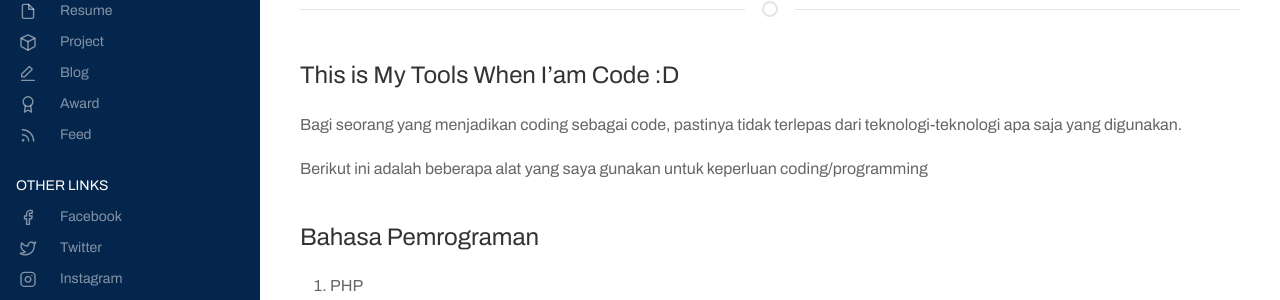
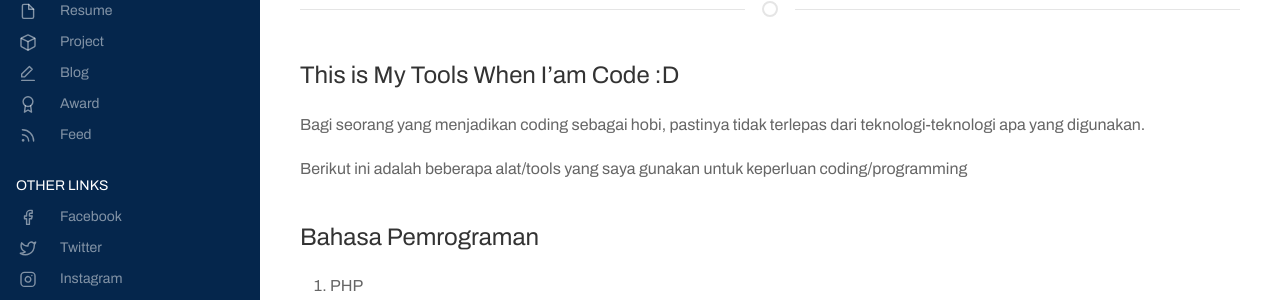
Before and after one commit to erwindosianipar/erwindosianipar.jekyll, a Jekyll site: the page built from _posts/2020-01-05-my-tools.md, in a window 1280 px wide and 900 px high. Shown: the part 207-507 px from the top of the window. Built offline with Jekyll 4.4.1, drawn with Linux system fonts in a browser that asks for light colours.

Commit message:
[UPDATE] typo blog post 2020/01/05

```diff
--- a/_posts/2020-01-05-my-tools.md
+++ b/_posts/2020-01-05-my-tools.md
@@ -7,9 +7,9 @@ description: Beberapa tools yang saya gunakan
 
 ### This is My Tools When I'am Code :D
 
-Bagi seorang yang menjadikan coding sebagai code, pastinya tidak terlepas dari teknologi-teknologi apa saja yang digunakan.
+Bagi seorang yang menjadikan coding sebagai hobi, pastinya tidak terlepas dari teknologi-teknologi apa yang digunakan.
 
-Berikut ini adalah beberapa alat yang saya gunakan untuk keperluan coding/programming
+Berikut ini adalah beberapa alat/tools yang saya gunakan untuk keperluan coding/programming
 
 ### Bahasa Pemrograman
 1. PHP
```
